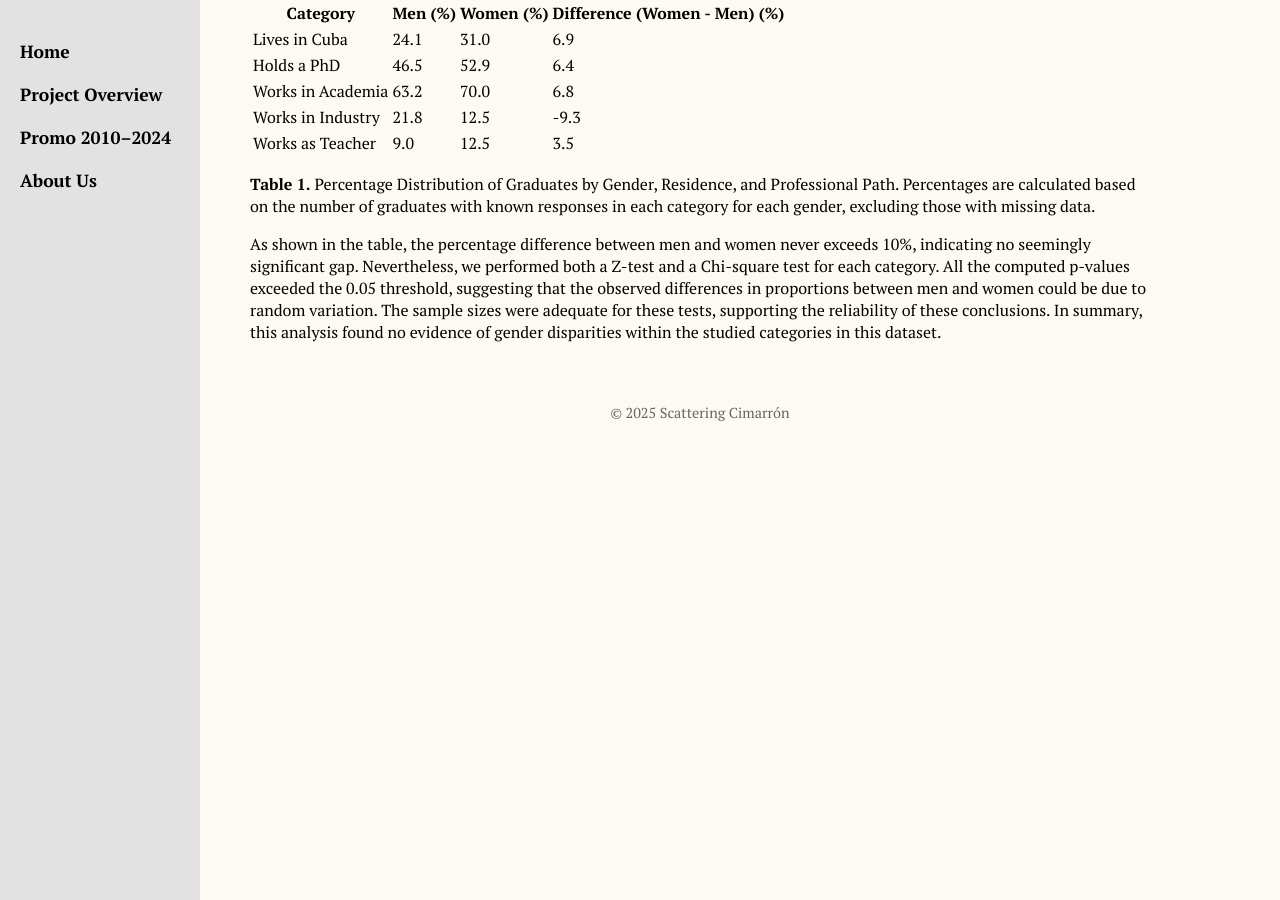
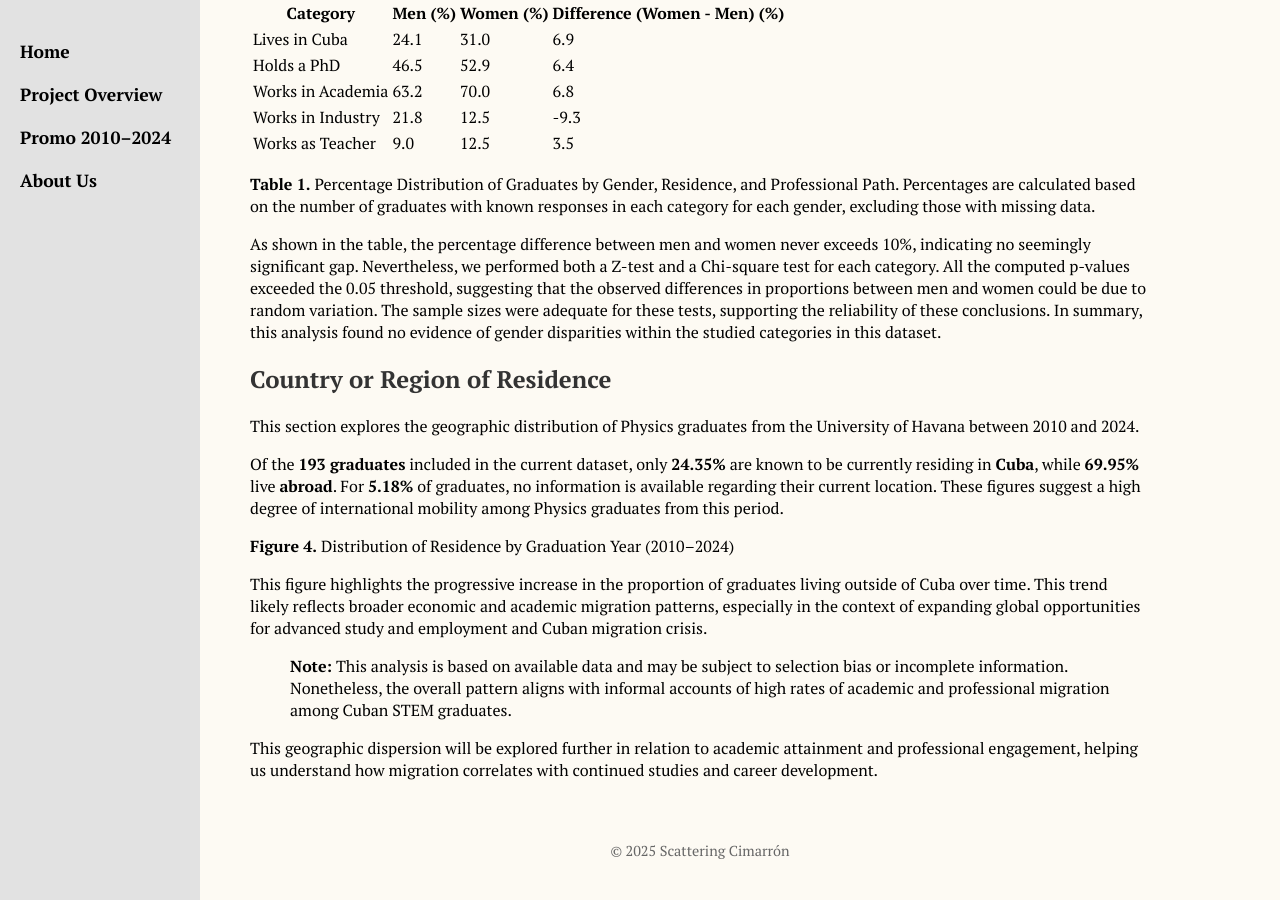
Before and after one commit to Gretica/Tracking_Cuban_Physicists, a Jekyll site: the page built from Promo_2010_2024.md, in a window 1280 px wide and 900 px high, scrolled down 2210 px. Built offline with Jekyll 4.4.1, drawn with Linux system fonts in a browser that asks for light colours.

Commit message:
Update Promo_2010_2024.md

```diff
--- a/Promo_2010_2024.md
+++ b/Promo_2010_2024.md
@@ -73,3 +73,17 @@ However, once they are graduated, the statistics for men and women does not look
 **Table 1.** Percentage Distribution of Graduates by Gender, Residence, and Professional Path. Percentages are calculated based on the number of graduates with known responses in each category for each gender, excluding those with missing data.
 
 As shown in the table, the percentage difference between men and women never exceeds 10%, indicating no seemingly significant gap. Nevertheless, we performed both a Z-test and a Chi-square test for each category. All the computed p-values exceeded the 0.05 threshold, suggesting that the observed differences in proportions between men and women could be due to random variation. The sample sizes were adequate for these tests, supporting the reliability of these conclusions. In summary, this analysis found no evidence of gender disparities within the studied categories in this dataset.
+
+## Country or Region of Residence
+
+This section explores the geographic distribution of Physics graduates from the University of Havana between 2010 and 2024.
+
+Of the **193 graduates** included in the current dataset, only **24.35%** are known to be currently residing in **Cuba**, while **69.95%** live **abroad**. For **5.18%** of graduates, no information is available regarding their current location. These figures suggest a high degree of international mobility among Physics graduates from this period.
+
+**Figure 4.** Distribution of Residence by Graduation Year (2010–2024)
+
+This figure highlights the progressive increase in the proportion of graduates living outside of Cuba over time. This trend likely reflects broader economic and academic migration patterns, especially in the context of expanding global opportunities for advanced study and employment and Cuban migration crisis.
+
+> **Note:** This analysis is based on available data and may be subject to selection bias or incomplete information. Nonetheless, the overall pattern aligns with informal accounts of high rates of academic and professional migration among Cuban STEM graduates.
+
+This geographic dispersion will be explored further in relation to academic attainment and professional engagement, helping us understand how migration correlates with continued studies and career development.
```
